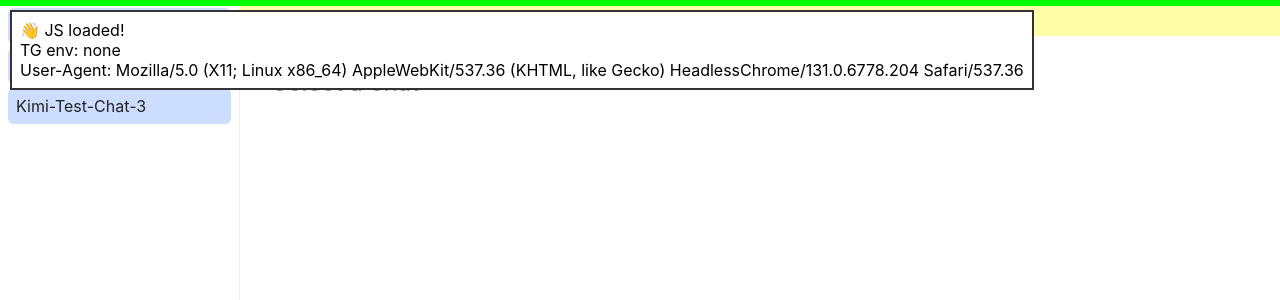
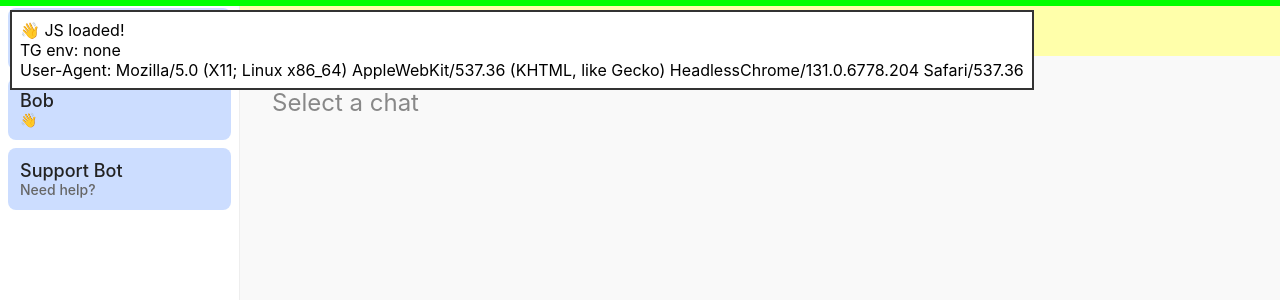
Before and after one commit to pmrsolution/Miniapptg, a React (Create React App) app: page / in a window 1280 px wide. Shown: the top 300 px of the page. Built offline with nearby package versions, Linux system fonts and the light colour scheme; no server answers.

Commit message:
refactor: минимальный рабочий шаблон Telegram Mini App с мок-чатами и мок-сообщениями

```diff
--- a/src/App.js
+++ b/src/App.js
@@ -10,7 +10,7 @@ export default function App() {
     <ThemeProvider>
       <WebAppGuard>
         <ChatProvider>
-          {/* Lime-bar sentinel for height control */}
+          {/* Lime-bar sentinel for QA, можно убрать перед продом */}
           <div style={{
             position: 'fixed',
             top: 0,
@@ -20,7 +20,7 @@ export default function App() {
             background: 'lime',
             zIndex: 1000
           }} />
-          <div style={{display:'flex',flexDirection:'row',height:'100vh'}}>
+          <div className="app-layout" style={{display:'flex',flexDirection:'row',height:'100vh'}}>
             <Sidebar />
             <Chat />
           </div>
--- a/src/components/Chat.jsx
+++ b/src/components/Chat.jsx
@@ -5,13 +5,15 @@ import { useChatContext } from '../context/ChatContext';
 export default function Chat() {
   const { selectedChatId } = useChatContext();
   return (
-    <div style={{display:'flex',flexDirection:'column',flex:1,height:'100dvh'}}>
-      <div style={{background:'#ffa',padding:8}}>CHAT BODY</div>
-      {selectedChatId ? (
-        <Messages chatId={selectedChatId} />
-      ) : (
-        <div style={{padding:32, fontSize:24, color:'#888'}}>Select a chat</div>
-      )}
+    <div style={{flex:1, minHeight:0, background:'#f9f9f9', display:'flex', flexDirection:'column', height:'100vh'}}>
+      <div style={{background:'#ffa',padding:16,fontWeight:600,fontSize:20}}>Chat</div>
+      <div style={{flex:1, minHeight:0, display:'flex', flexDirection:'column'}}>
+        {selectedChatId ? (
+          <Messages chatId={selectedChatId} />
+        ) : (
+          <div style={{padding:32, fontSize:24, color:'#888'}}>Select a chat</div>
+        )}
+      </div>
     </div>
   );
 }
--- a/src/components/Messages.jsx
+++ b/src/components/Messages.jsx
@@ -1,18 +1,32 @@
-import React, { useEffect } from 'react';
-import { useMessages } from '../hooks/useMessages';
+import React from 'react';
 
-export default function Messages({ chatId, search, showChatSearch, setShowChatSearch }) {
-  console.log('[Messages] chatId:', chatId, 'search:', search);
-  const { data, isLoading, isError, error } = useMessages(chatId, search);
-  console.log('[Messages] data:', data, 'loading:', isLoading, 'error:', error);
-
+export default function Messages({ chatId }) {
+  // Мок-данные для демо
+  const mockMessages = [
+    { id: 1, text: 'Hello!', from: 'user', created_at: '2024-06-08T14:29:05' },
+    { id: 2, text: 'Hi, how can I help you?', from: 'admin', created_at: '2024-06-08T14:29:30' },
+    { id: 3, text: 'I have a question.', from: 'user', created_at: '2024-06-08T15:05:55' },
+    { id: 4, text: 'Sure, ask me!', from: 'admin', created_at: '2024-06-08T15:08:02' },
+  ];
+  const messages = mockMessages;
   return (
-    <div style={{height:'100dvh', background:'#0f0', color:'black', fontSize:24}}>
-      height=100dvh<br/>
-      chatId: {JSON.stringify(chatId)}<br/>
-      data: {JSON.stringify(data)}<br/>
-      loading: {JSON.stringify(isLoading)}<br/>
-      error: {JSON.stringify(error)}
+    <div style={{flex:1, minHeight:0, overflowY:'auto', padding:16, background:'#fff'}}>
+      {messages.map(msg => (
+        <div key={msg.id} style={{
+          marginBottom: 12,
+          alignSelf: msg.from === 'user' ? 'flex-start' : 'flex-end',
+          background: msg.from === 'user' ? '#e0f7fa' : '#ffe0b2',
+          color: '#222',
+          borderRadius: 12,
+          padding: '10px 16px',
+          maxWidth: '70%',
+          fontSize: 16,
+          boxShadow: '0 1px 4px #0001'
+        }}>
+          <div>{msg.text}</div>
+          <div style={{fontSize:12, color:'#888', marginTop:4}}>{new Date(msg.created_at).toLocaleTimeString()}</div>
+        </div>
+      ))}
     </div>
   );
 }
--- a/src/components/Sidebar.jsx
+++ b/src/components/Sidebar.jsx
@@ -4,12 +4,11 @@ import { useChatContext } from '../context/ChatContext';
 export default function Sidebar() {
   const { chats: realChats, setSelectedChatId } = useChatContext();
   const mockChats = [
-    { chat_id: 1, title: 'Kimi-Test-Chat-1', lastMessage: 'Hi' },
-    { chat_id: 2, title: 'Kimi-Test-Chat-2', lastMessage: '👋' },
-    { chat_id: 3, title: 'Kimi-Test-Chat-3', lastMessage: 'Test' },
+    { chat_id: 1, title: 'Alice', lastMessage: 'Hi!' },
+    { chat_id: 2, title: 'Bob', lastMessage: '👋' },
+    { chat_id: 3, title: 'Support Bot', lastMessage: 'Need help?' },
   ];
   const chats = Array.isArray(realChats) && realChats.length ? realChats : mockChats;
-  console.log('[Sidebar] using', chats.length, 'chats');
   return (
     <div style={{
       width: 240,
@@ -26,16 +25,19 @@ export default function Sidebar() {
         <div
           key={c.chat_id}
           style={{
-            padding: 8,
-            marginBottom: 4,
+            padding: 12,
+            marginBottom: 8,
             background: '#cdf',
             color: '#222',
             cursor: 'pointer',
-            borderRadius: 6
+            borderRadius: 8,
+            fontWeight: 500,
+            fontSize: 18
           }}
           onClick={() => setSelectedChatId(c.chat_id)}
         >
-          {c.title || c.first_name || c.chat_id}
+          {c.title}
+          <div style={{fontSize:14, color:'#666'}}>{c.lastMessage}</div>
         </div>
       ))}
     </div>
```
